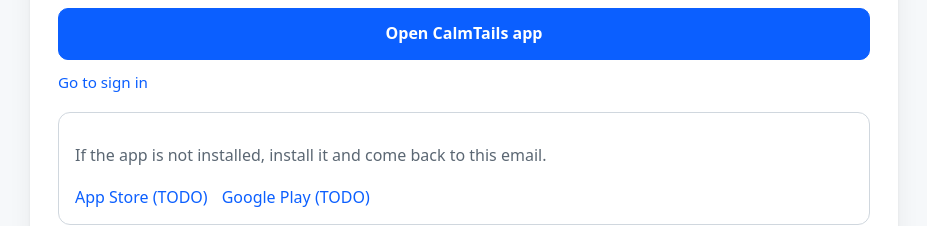
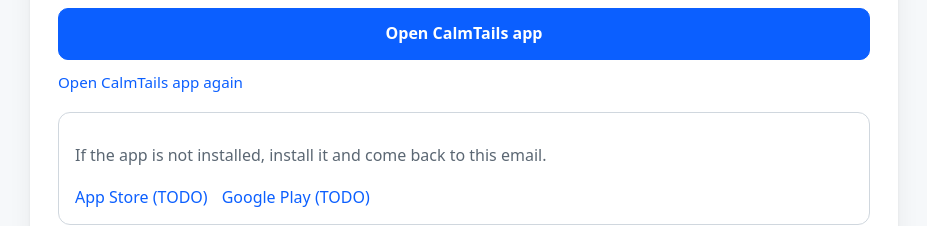
Before and after one commit to eldercampanha/calmtails-support, a plain HTML site: page docs/auth/confirm/index.html in a window 1280 px wide. Shown: the part 163-389 px from the top of the page, without its empty margins (176-1103 px from the left). Drawn offline with Linux system fonts and the light colour scheme.

Commit message:
fix(auth): make callback status page app-only and remove web sign-in fallback

```diff
--- a/docs/auth/confirm/index.html
+++ b/docs/auth/confirm/index.html
@@ -16,8 +16,8 @@
       </header>
 
       <section class="actions" aria-label="Status Actions">
-        <a id="primary-action" class="btn-primary" href="/calmtails-support/">Open CalmTails app</a>
-        <a id="secondary-action" class="text-link" href="/calmtails-support/" hidden>Go to sign in</a>
+        <a id="primary-action" class="btn-primary" href="calmtails://auth/confirm">Open CalmTails app</a>
+        <a id="secondary-action" class="text-link" href="calmtails://auth/confirm" hidden>Open CalmTails app again</a>
       </section>
 
       <section class="note-box" aria-label="Install Notes">
@@ -46,7 +46,6 @@
   <script>
     (function () {
       var APP_SCHEME_BASE = "calmtails://auth/confirm";
-      var SIGN_IN_URL = "https://eldercampanha.github.io/calmtails-support/";
       var AUTO_OPEN_DELAY_MS = 400;
       var isProductionHost = window.location.hostname === "eldercampanha.github.io";
 
@@ -59,8 +58,8 @@
           message: "Your account is ready.",
           primaryLabel: "Open CalmTails app",
           primaryType: "open_app",
-          secondaryLabel: "Go to sign in",
-          secondaryType: "sign_in",
+          secondaryLabel: "Open CalmTails app again",
+          secondaryType: "open_app",
           autoOpen: true
         },
         success_recovery: {
@@ -72,16 +71,16 @@
         },
         expired: {
           title: "This link expired",
-          message: "Request a new email and try again.",
-          primaryLabel: "Go to sign in",
-          primaryType: "sign_in",
+          message: "Request a new email from the CalmTails app and sign in again.",
+          primaryLabel: "Open CalmTails app",
+          primaryType: "open_app",
           autoOpen: false
         },
         invalid: {
           title: "Invalid link",
-          message: "This link is not valid or was already used.",
-          primaryLabel: "Go to sign in",
-          primaryType: "sign_in",
+          message: "This link is not valid or was already used. Open the app and sign in again.",
+          primaryLabel: "Open CalmTails app",
+          primaryType: "open_app",
           autoOpen: false
         },
         unknown_error: {
@@ -89,14 +88,14 @@
           message: "Please try again from the app.",
           primaryLabel: "Open CalmTails app",
           primaryType: "open_app",
-          secondaryLabel: "Go to sign in",
-          secondaryType: "sign_in",
+          secondaryLabel: "Open CalmTails app again",
+          secondaryType: "open_app",
           autoOpen: false
         }
       };
 
       function resolveHref(type) {
-        return type === "open_app" ? deepLink : SIGN_IN_URL;
+        return deepLink;
       }
 
       function tryOpenApp() {
@@ -125,7 +124,7 @@
       messageNode.textContent = config.message;
 
       primaryNode.textContent = config.primaryLabel;
-      primaryNode.className = config.primaryType === "sign_in" ? "btn-secondary" : "btn-primary";
+      primaryNode.className = "btn-primary";
       bindAction(primaryNode, config.primaryType);
 
       if (config.secondaryLabel && config.secondaryType) {
```
Also changed, not shown: 1 other file.
